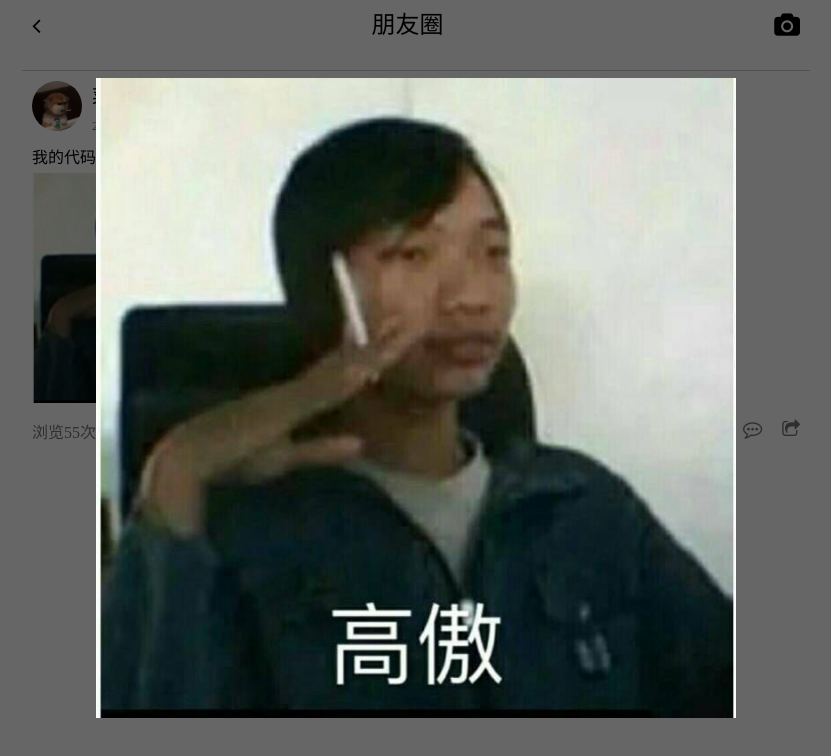
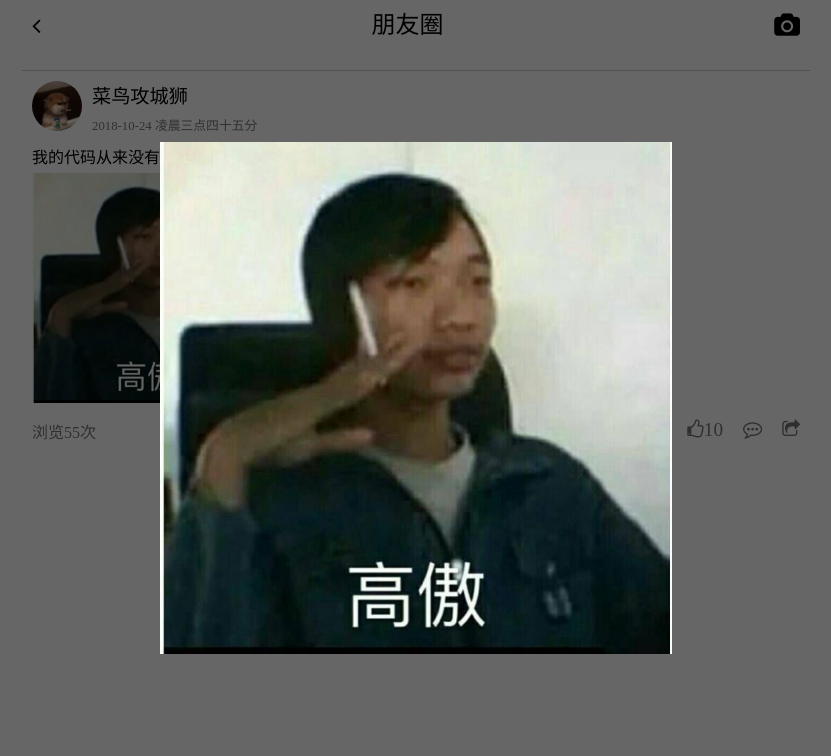
Before and after one commit to QiPg/QIPg.github.io, a plain HTML site: page index.html in a window 1280 px wide. Both pictures are taken after a click on the picture 371 px from the left and 288 px from the top of the page. Shown: the whole page, without its empty margins (224-1055 px from the left). Drawn offline with Linux system fonts and the light colour scheme.

Commit message:
优化图片预览

```diff
--- a/index.html
+++ b/index.html
@@ -101,17 +101,17 @@
 				height: 100%;
 				z-index: 100;
 				background: rgba(0,0,0,0.6);
-
 			}
 			.img-show{
-				position: relative;
+				text-align: center;
+				position: absolute;
 				width: 50%;
 				top: 50%;
 				left:50%;
 				transform:translate(-50%,-50%);
 			}
 			.img-show img{
-				width: 100%;
+				width: 80%;
 			}
 		</style>
 		<link rel="stylesheet" href="https://cdn.staticfile.org/font-awesome/4.7.0/css/font-awesome.css">
```
